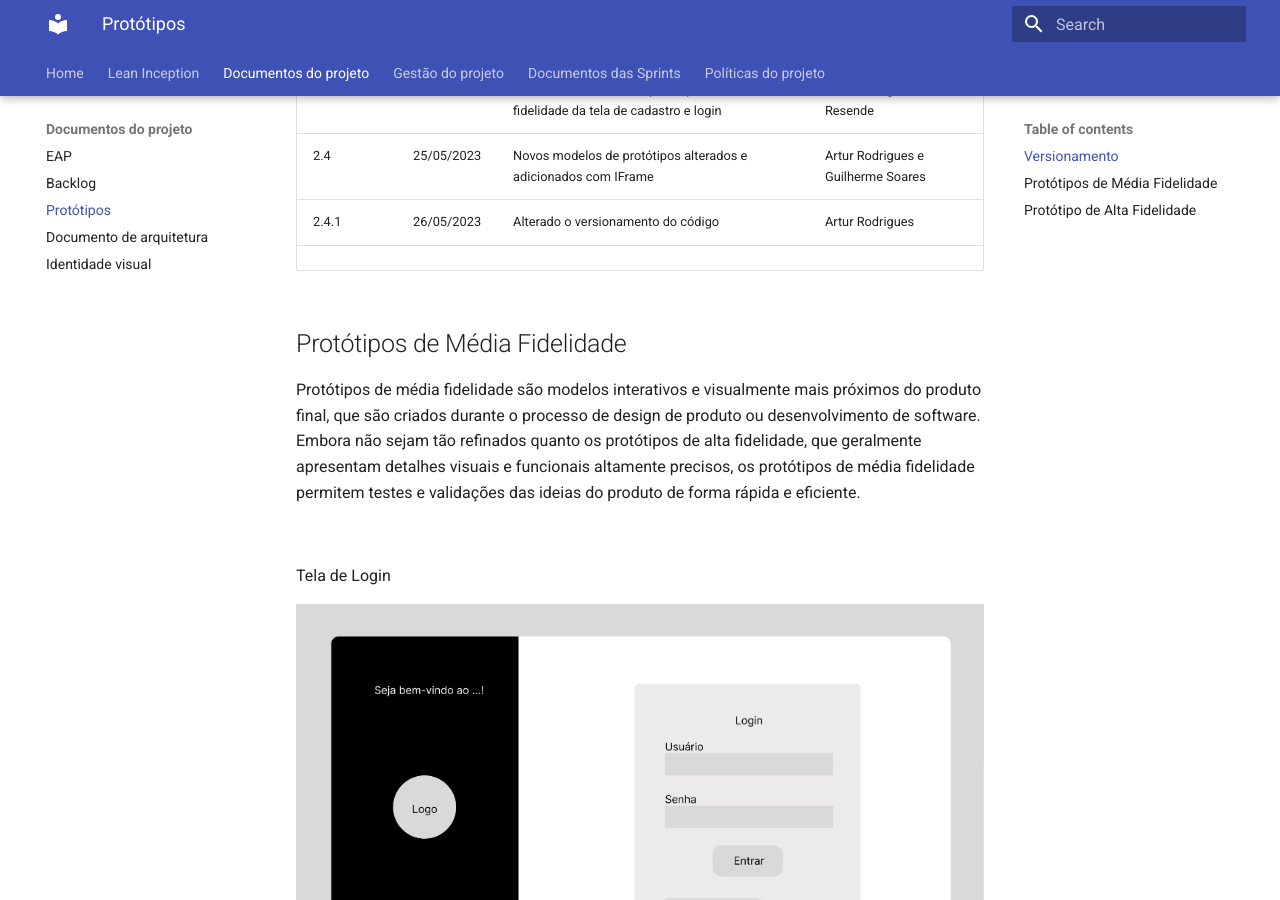
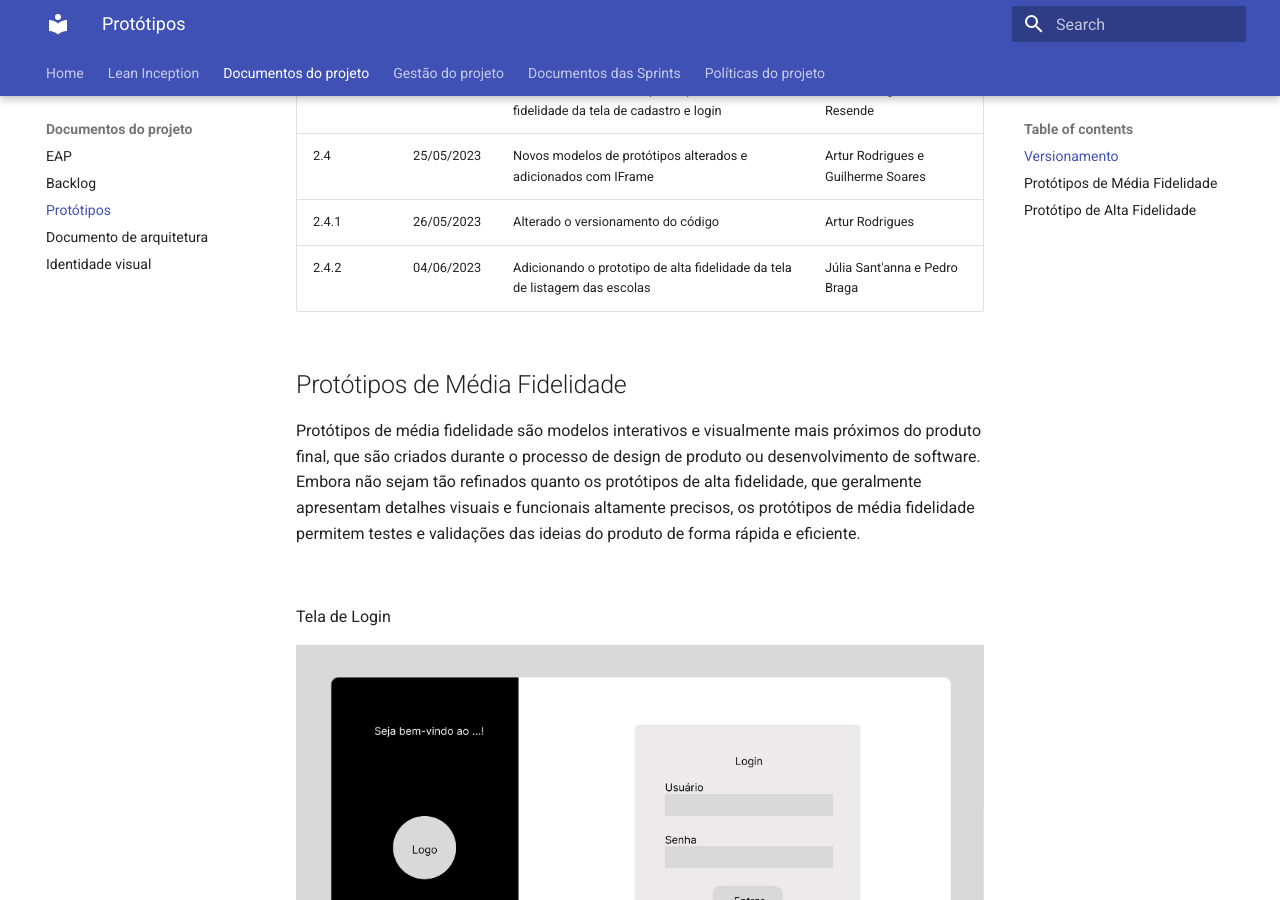
Before and after one commit to fga-eps-mds/2023-1-Dnit-DOC, an MkDocs documentation site: the page built from docs/docs/Prototipo/prototipo.md, in a window 1280 px wide and 900 px high, scrolled down 566 px. Built offline with MkDocs 1.6.1 and Material for MkDocs 9.7.7, drawn with Linux system fonts in a browser that asks for light colours.

Commit message:
#62 Adicionando versionamento do codigo

```diff
--- a/docs/docs/Prototipo/prototipo.md
+++ b/docs/docs/Prototipo/prototipo.md
@@ -11,7 +11,7 @@
 |2.3| 16/05/2023 | Alterado e melhorado o protótipo de alta fidelidade da tela de cadastro e login| Artur Rodrigues e Letícia Resende|
 |2.4| 25/05/2023 | Novos modelos de protótipos alterados e adicionados com IFrame | Artur Rodrigues e Guilherme Soares |
 |2.4.1| 26/05/2023 | Alterado o versionamento do código | Artur Rodrigues |
-|
+|2.4.2| 04/06/2023 | Adicionando o prototipo de alta fidelidade da tela de listagem das escolas | Júlia Sant'anna e Pedro Braga |
 
 ## Protótipos de Média Fidelidade
 
```
